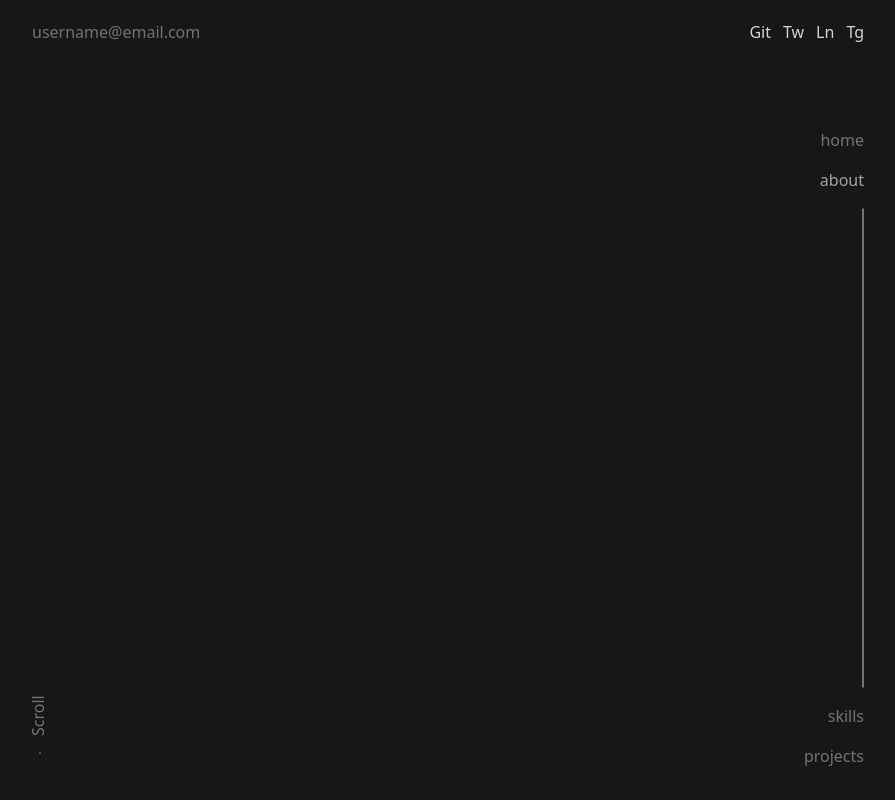
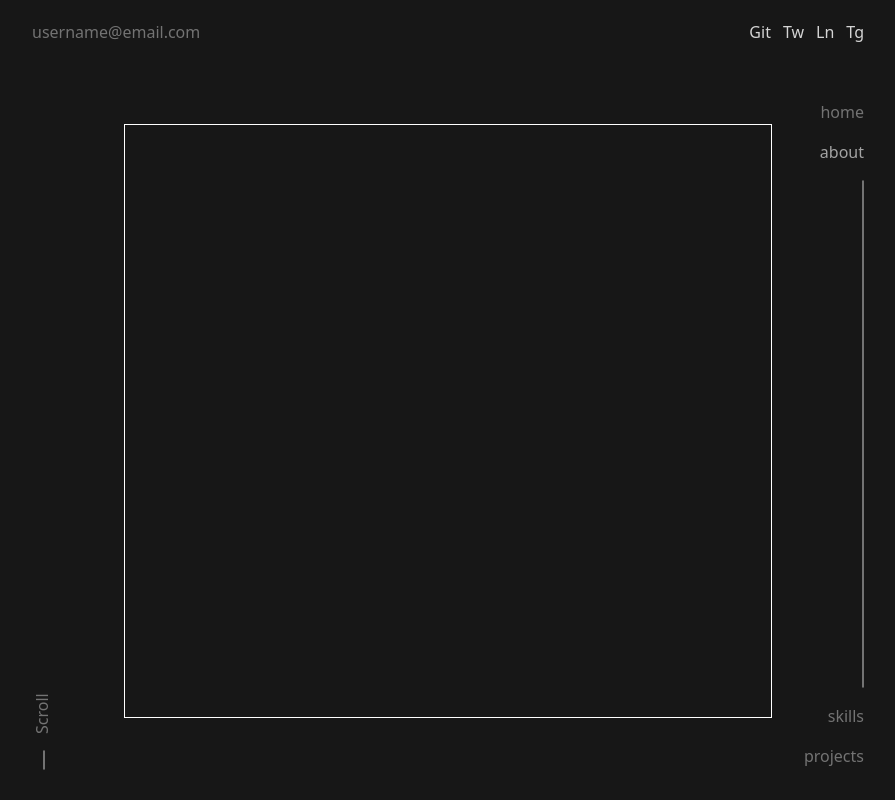
Before and after one commit to n-drobyshevski/portfolio, a Next.js app: page / in a window 1280 px wide. Shown: the whole page, without its empty margins (192-1087 px from the left). Built offline with nearby package versions, Linux system fonts and the light colour scheme.

Commit message:
fix: layout component grid

```diff
--- a/src/components/Header.tsx
+++ b/src/components/Header.tsx
@@ -1,6 +1,6 @@
 const Header = () => {
   return (
-    <header className="flex h-16 w-full items-center justify-between">
+    <header className="col-span-full flex h-16 items-center justify-between">
       <p className="text-neutral-500">username@email.com</p>
       <div className=" flex justify-between gap-3 text-neutral-300">
         <p>Git</p>
--- a/src/components/Layout.tsx
+++ b/src/components/Layout.tsx
@@ -8,7 +8,7 @@ type LayoutProps = {
 };
 const Layout = ({ children }: LayoutProps) => {
   return (
-    <div className="container relative flex h-full flex-col">
+    <div className="container grid h-full grid-cols-9 grid-rows-[100px_1fr_50px]">
       <Head>
         <link rel="icon" href="/favicon.ico" />
         <meta
@@ -18,11 +18,21 @@ const Layout = ({ children }: LayoutProps) => {
         <meta name="og:title" content="Portfolio" />
       </Head>
       <Header />
-      {/* <main className="my-12 grid h-max grow grid-cols-7 gap-6">
+      <main className="col-start-2 col-end-9 row-start-2 row-end-3 mt-6 gap-6 border border-white">
         {children}
-      </main> */}
-      <ScrollIndicator top={false} bottom={true} />
-      <Sidebar currentSectionName="about" />
+      </main>
+      <div
+        className="col-start-10 col-end-9 row-start-2 row-end-4"
+        id="sidebar"
+      >
+        <Sidebar currentSectionName="about" />
+      </div>
+      <div
+        className="relative col-start-1 col-end-2 row-start-2 row-end-4"
+        id="scrollIndicator"
+      >
+        <ScrollIndicator top={false} bottom={true} />
+      </div>
     </div>
   );
 };
--- a/src/components/ScrollIndicator.tsx
+++ b/src/components/ScrollIndicator.tsx
@@ -3,10 +3,10 @@ import Bar from './Bar';
 type ScrollIndicatorProps = { top: boolean; bottom: boolean };
 const ScrollIndicator = ({ top, bottom }: ScrollIndicatorProps) => {
   return (
-    <div className="absolute bottom-0 left-2 flex origin-left -rotate-90 items-center gap-4">
-      {bottom ? <Bar h={0} w={4} /> : ''}
+    <div className="absolute -bottom-4 left-3 flex w-32 origin-left -rotate-90 items-center gap-4">
+      {bottom ? <Bar style="grow max-w-[1.25rem]" h={0} w={4} /> : ''}
       <p className="mb-1 text-neutral-500">Scroll</p>
-      {top ? <Bar h={0} w={4} /> : ''}
+      {top ? <Bar style="grow max-w-[1.25rem]" h={0} w={4} /> : ''}
     </div>
   );
 };
--- a/src/components/Sidebar.tsx
+++ b/src/components/Sidebar.tsx
@@ -38,7 +38,7 @@ const Sidebar = ({ currentSectionName }: { currentSectionName: string }) => {
       }
     }
     return (
-      <div className="absolute bottom-0 right-0 flex h-5/6 flex-col items-end gap-4">
+      <div className="flex h-full flex-col items-end gap-4">
         {before
           ? before.map((item) => <MenuItem key={item} name={item} />)
           : ''}
```
